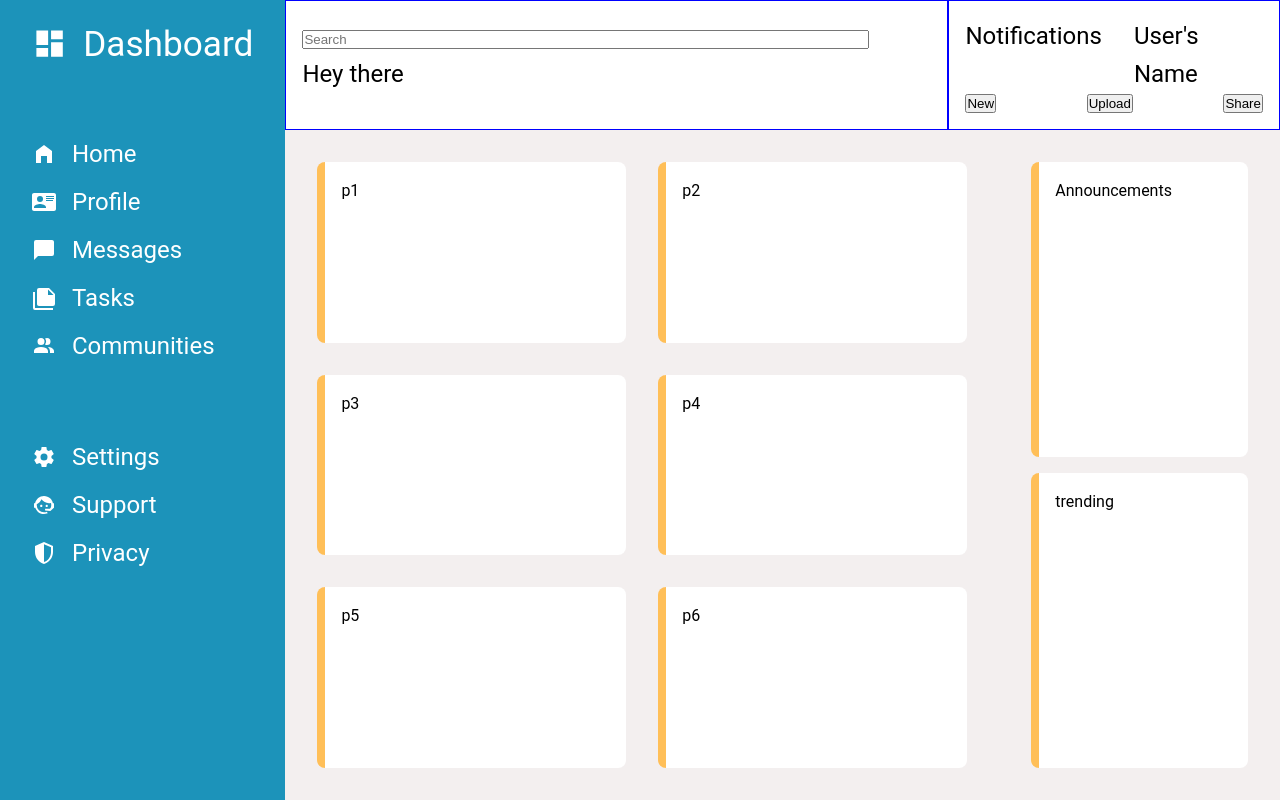
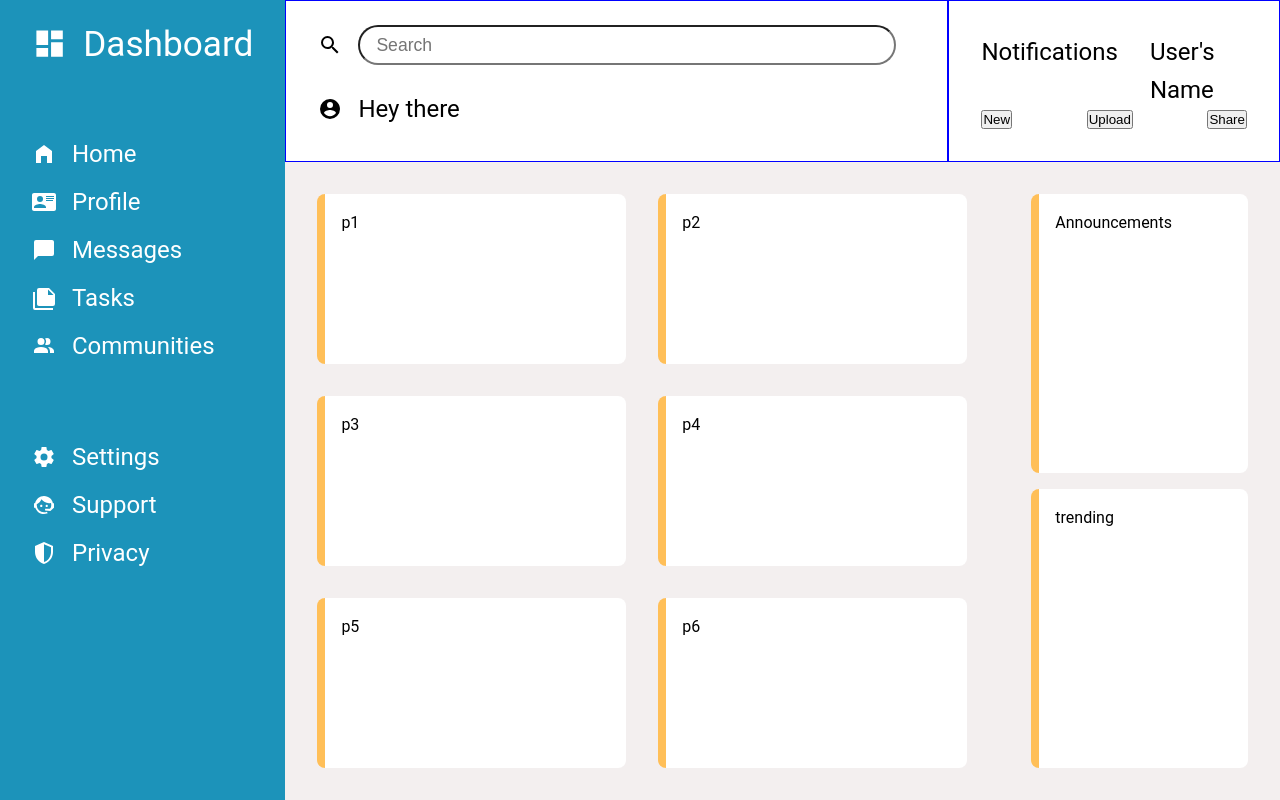
Before and after one commit to lennking/Dashboard, a plain HTML site: page index.html in a window 1280 px wide. Drawn offline with Linux system fonts and the light colour scheme.

Commit message:
Style Search section

```diff
--- a/index.html
+++ b/index.html
@@ -9,8 +9,19 @@
 <body>
     <div class="header">
         <div class="left">
-            <input type="search" name="search" id="search" aria-label="search" placeholder="Search">
-            <div class="welcome">Hey there</div>
+            <div class="search">
+                <svg class="icon" xmlns="http://www.w3.org/2000/svg" viewBox="0 0 24 24">
+                    <title>magnify</title>
+                    <path d="M9.5,3A6.5,6.5 0 0,1 16,9.5C16,11.11 15.41,12.59 14.44,13.73L14.71,14H15.5L20.5,19L19,20.5L14,15.5V14.71L13.73,14.44C12.59,15.41 11.11,16 9.5,16A6.5,6.5 0 0,1 3,9.5A6.5,6.5 0 0,1 9.5,3M9.5,5C7,5 5,7 5,9.5C5,12 7,14 9.5,14C12,14 14,12 14,9.5C14,7 12,5 9.5,5Z" />
+                </svg>
+                <input type="search" name="search" id="search" aria-label="searchbox" placeholder="Search">
+            </div>
+            <div class="welcome">
+                <svg class="icon" xmlns="http://www.w3.org/2000/svg" viewBox="0 0 24 24">
+                    <title>account-circle</title><path d="M12,19.2C9.5,19.2 7.29,17.92 6,16C6.03,14 10,12.9 12,12.9C14,12.9 17.97,14 18,16C16.71,17.92 14.5,19.2 12,19.2M12,5A3,3 0 0,1 15,8A3,3 0 0,1 12,11A3,3 0 0,1 9,8A3,3 0 0,1 12,5M12,2A10,10 0 0,0 2,12A10,10 0 0,0 12,22A10,10 0 0,0 22,12C22,6.47 17.5,2 12,2Z" />
+                </svg>
+                Hey there
+            </div>
         </div>
         <div class="right">
             <div class="top">
--- a/styles.css
+++ b/styles.css
@@ -51,11 +51,14 @@ body {
 
 .header > * {
     border: 1px solid blue;
-    padding: 1rem;
+    padding: 2rem;
 }
 
 .header .left {
     grid-column: 1/2;
+    display: grid;
+    grid-template: 1fr 1fr / 1fr;
+    gap: 2rem;
 }
 
 .header .right {
@@ -75,9 +78,30 @@ body {
     justify-content: space-between;
 }
 
+.left > div {
+    display: flex;
+    align-items: center;
+    height: 1.5rem;
+    gap: 1rem;
+}
+
 /* Search Bar */
-#search {
+
+.search {
+    display: flex;
+    align-items: center;
+    gap: 0.5rem;
+    grid-row: 1/2;
+}
+input[type="search"] {
     width: 90%;
+    -webkit-appearance: none;
+    -moz-appearance: none;
+    appearance: none;
+    height: 2.5rem;
+    padding: 1rem;
+    font-size: 1.1rem;
+    border-radius: 2rem;
 }
 
 /* Content */
@@ -113,8 +137,14 @@ body {
 }
 
 /* Icons */
-.icon {
+.sidebar .icon {
     width: 1em;
     height: 1em;
     fill: white;
 }
+
+.left .icon {
+    width: 1em;
+    height: 1em;
+    fill: black;
+}
```
